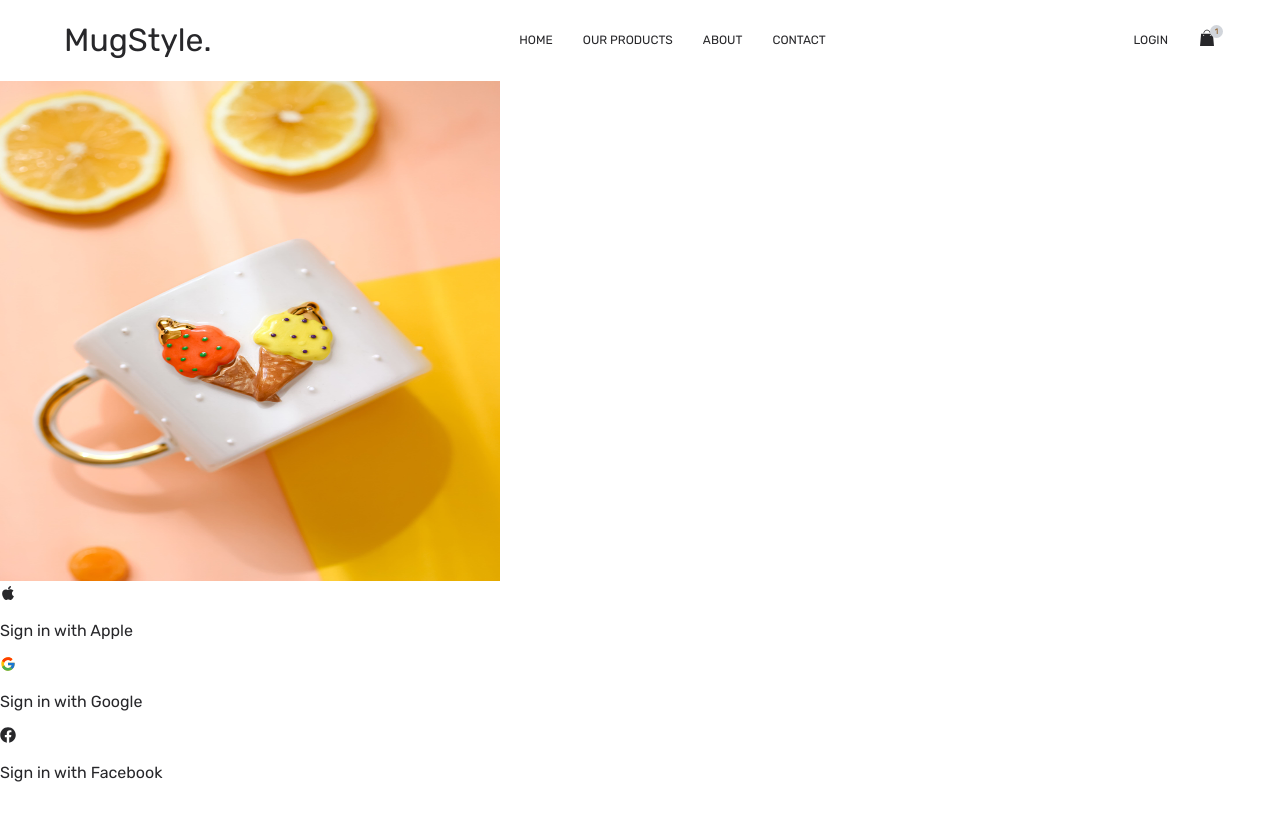
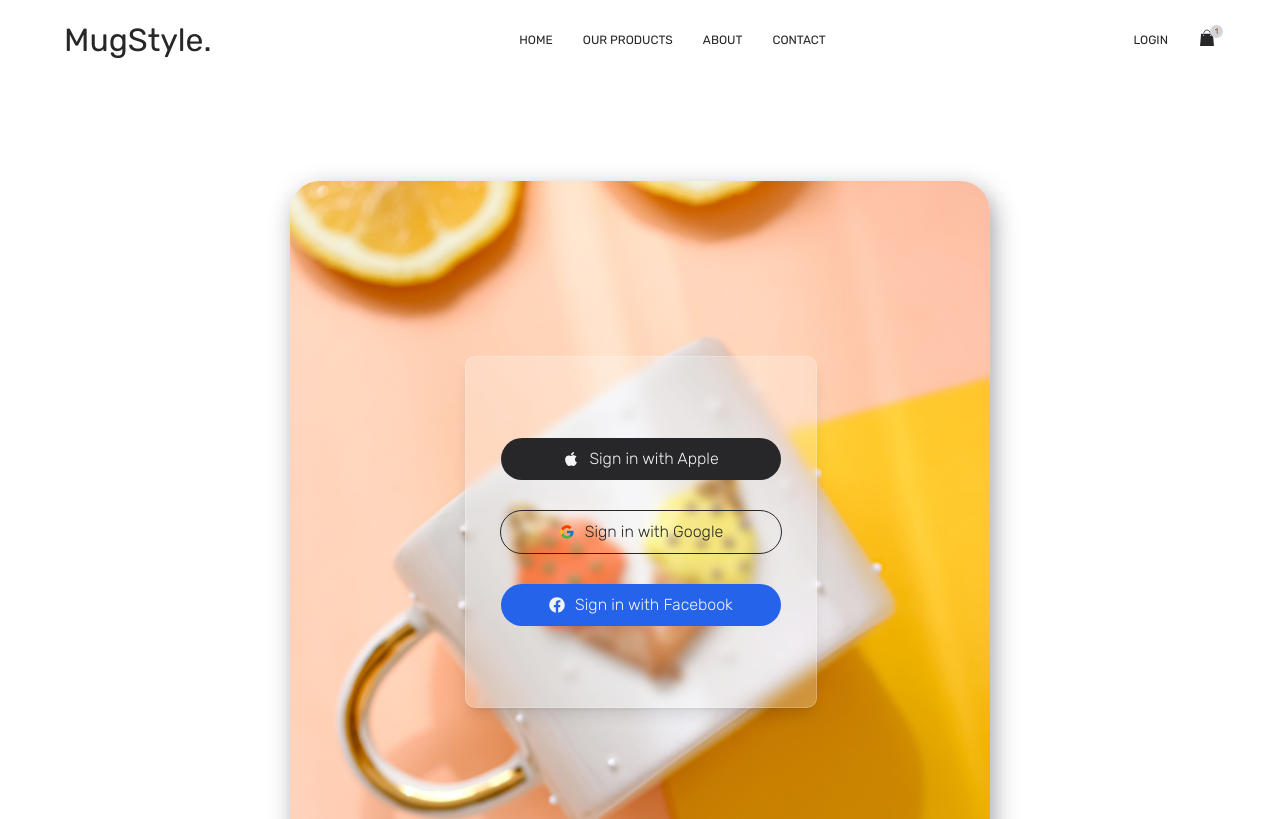
Before and after one commit to Morganefrlr/eshop-mugstyle2024, a Next.js app: page /login in a window 1280 px wide. Shown: the top 819 px of the page. Built offline with nearby package versions, Linux system fonts and the light colour scheme.

Commit message:
T10: login styled

```diff
--- a/src/app/login/_loginPage.scss
+++ b/src/app/login/_loginPage.scss
@@ -0,0 +1,66 @@
+.loginMain{
+    position: relative;
+    width: 700px;
+    height: 700px;
+    margin: 100px auto;
+
+
+    img{
+        width: 100%;
+        height: 100%;
+        object-fit: cover;
+        border-radius: 30px;
+        box-shadow: 4px 8px 25px lighten($main, 50);
+
+    }
+}
+
+
+.loginComponent{
+    display: flex;
+    flex-direction: column;
+    justify-content: center;
+    align-items: center;
+    position: absolute;
+    width: 50%;
+    height: 50%;
+    top: 25%;
+    left: 25%;
+    gap: 30px;
+    background-color: rgba(255,255,255, 0.24);
+    border: 1px solid rgb(255, 255, 255, 0.2);
+    box-shadow: 0 10px 15px -3px rgb(0 0 0 / 0.1), 0 4px 6px -4px rgb(0 0 0 / 0.1);
+    border-radius: 10px;
+    backdrop-filter: blur(5px);
+}
+
+
+.loginButton{
+    width: 80%;
+    display: flex;
+    height: 12%;
+    border-radius: 50px;
+    gap: 10px;
+    justify-content: center;
+    align-items: center;
+    cursor: pointer;
+    font-weight: 300;
+
+    &:hover{
+        box-shadow: 4px 8px 10px lighten($main, 40);
+        font-weight: 400;
+    }
+
+}
+
+.Apple{
+    background-color: $main;
+    color: $light;
+}
+.Google{
+    border: 1px solid $main;
+}
+.Facebook{
+    background-color: rgb(37 99 235);
+    color: $light;
+}
--- a/src/app/login/page.tsx
+++ b/src/app/login/page.tsx
@@ -1,5 +1,5 @@
 import Image from "next/image";
-import LoginComponent from "@/app/login/helper/loginComponent/LoginComponent";
+import LoginComponent from "@/app/login/loginComponent/LoginComponent";
 
 const page = () => {
     return (
```
Also changed, not shown: src/app/login/loginComponent/LoginButton.tsx (renamed from src/app/login/helper/loginComponent/LoginButton.tsx), src/app/login/loginComponent/LoginComponent.tsx (renamed from src/app/login/helper/loginComponent/LoginComponent.tsx).
